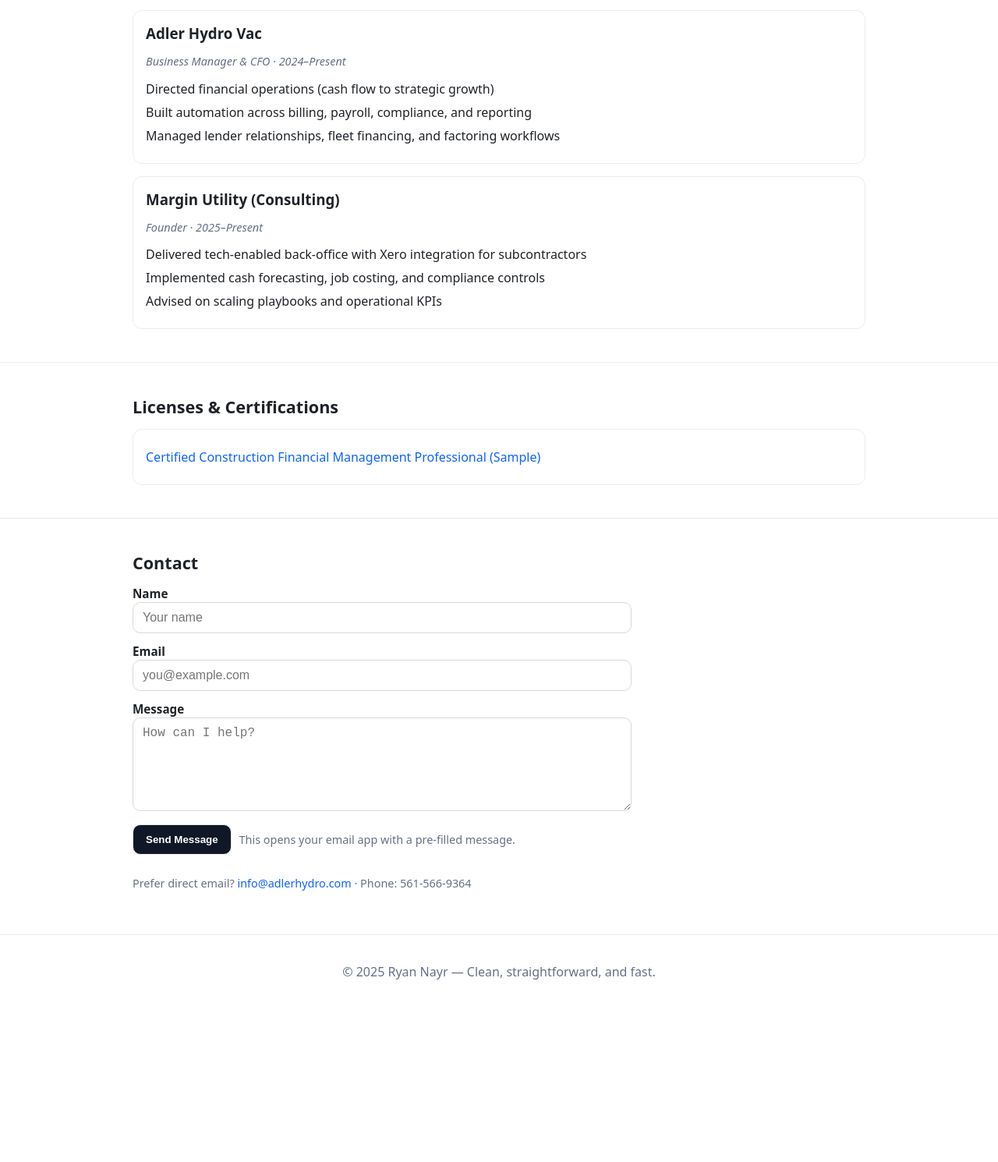
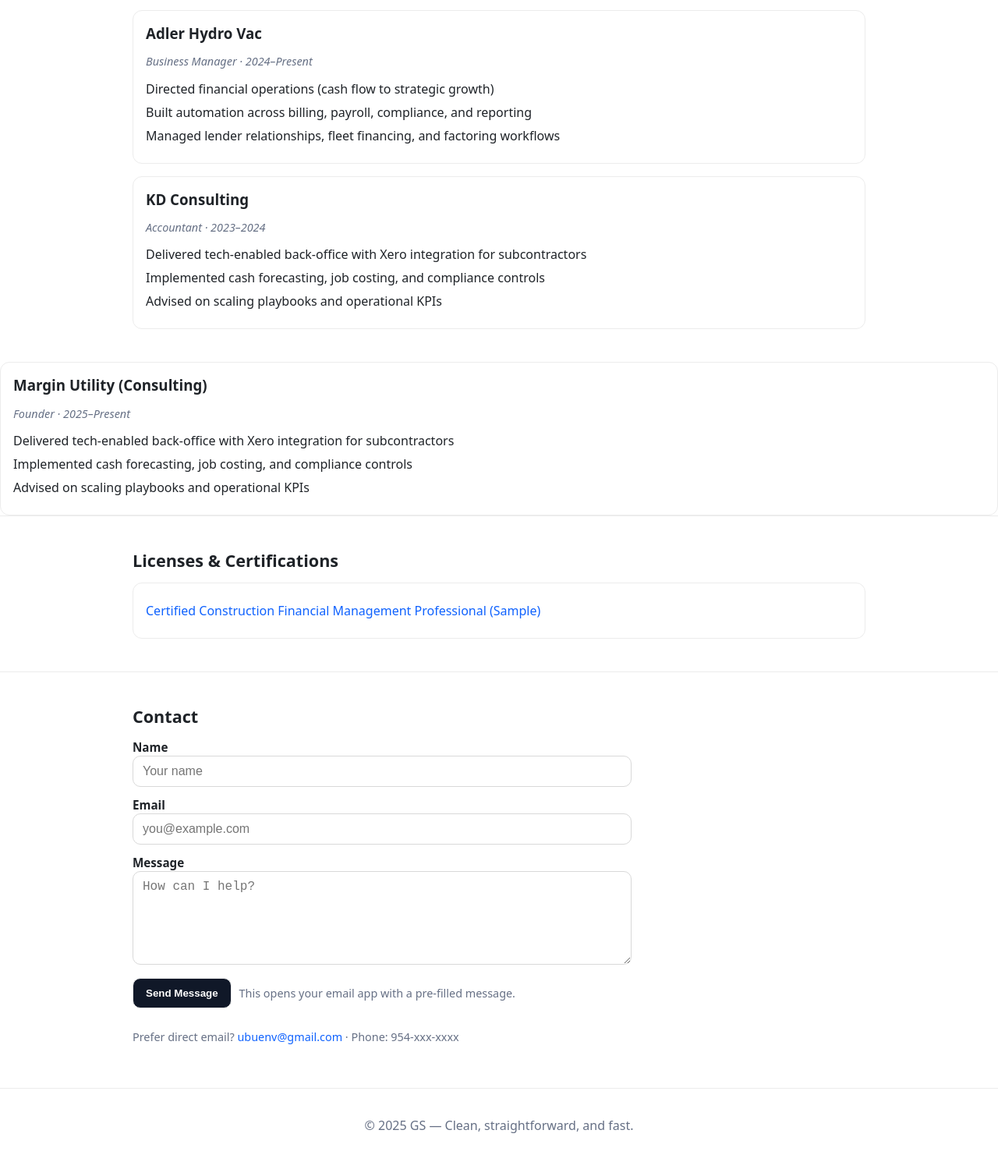
Before and after one commit to amlitio/Rez, a plain HTML site: page index.html in a window 1280 px wide. Shown: the part 1836-3326 px from the top of the page at 78% size. Before the commit the page ends 3129 px from the top, so only its background shows below. Drawn offline with Linux system fonts and the light colour scheme.

Commit message:
Update index.html

```diff
--- a/index.html
+++ b/index.html
@@ -188,13 +188,26 @@
       <!-- Adler Hydro Vac -->
       <div class="card" style="margin-bottom:16px;">
         <h3 style="margin:0 0 6px;">Adler Hydro Vac</h3>
-        <p class="small"><em>Business Manager & CFO · 2024–Present</em></p>
+        <p class="small"><em>Business Manager · 2024–Present</em></p>
         <ul class="clean">
           <li>Directed financial operations (cash flow to strategic growth)</li>
           <li>Built automation across billing, payroll, compliance, and reporting</li>
           <li>Managed lender relationships, fleet financing, and factoring workflows</li>
         </ul>
       </div>
+
+      <!-- KD Construction -->
+      <div class="card">
+        <h3 style="margin:0 0 6px;">KD Consulting</h3>
+        <p class="small"><em>Accountant · 2023–2024</em></p>
+        <ul class="clean">
+          <li>Delivered tech-enabled back-office with Xero integration for subcontractors</li>
+          <li>Implemented cash forecasting, job costing, and compliance controls</li>
+          <li>Advised on scaling playbooks and operational KPIs</li>
+        </ul>
+      </div>
+    </div>
+  </section>
 
       <!-- Margin Utility -->
       <div class="card">
@@ -208,6 +221,7 @@
       </div>
     </div>
   </section>
+
 
   <!-- Certifications -->
   <section id="certifications">
@@ -248,13 +262,13 @@
           <button type="submit" class="btn">Send Message</button>
           <span class="small">This opens your email app with a pre-filled message.</span>
         </div>
-        <p class="small">Prefer direct email? <a href="mailto:info@adlerhydro.com">info@adlerhydro.com</a> · Phone: 561-566-9364</p>
+        <p class="small">Prefer direct email? <a href="mailto:info@adlerhydro.com">ubuenv@gmail.com</a> · Phone: 954-xxx-xxxx</p>
       </form>
     </div>
   </section>
 
   <footer>
-    © 2025 Ryan Nayr — Clean, straightforward, and fast.
+    © 2025 GS — Clean, straightforward, and fast.
   </footer>
 
   <script>
@@ -280,7 +294,7 @@
       if (!name || !email || !message) { alert('Please complete all fields.'); return; }
       const subject = encodeURIComponent('Website Inquiry');
       const body = encodeURIComponent(`Name: ${name}\nEmail: ${email}\n\nMessage:\n${message}\n`);
-      window.location.href = `mailto:info@adlerhydro.com?subject=${subject}&body=${body}`;
+      window.location.href = `mailto:ubuenv@gmail.com?subject=${subject}&body=${body}`;
     });
   </script>
 </body>
```
